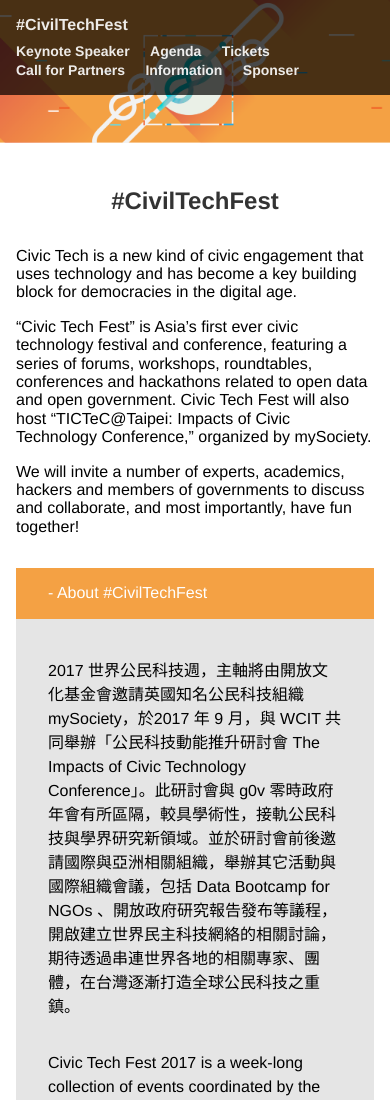
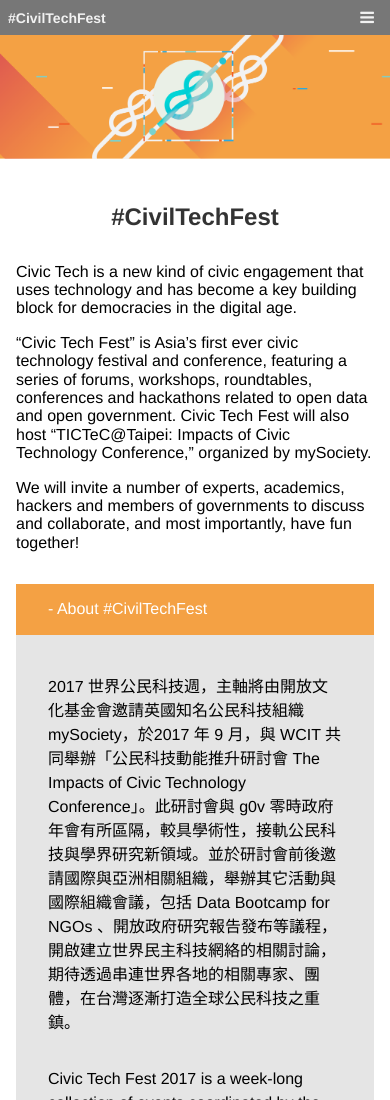
Before and after one commit to ocftw/ctfweb, a website: page index.html in a window 390 px wide. Shown: the top 1100 px of the page. Drawn offline with nearby package versions, Linux system fonts and the light colour scheme.

Commit message:
responsive hamburger

```diff
--- a/index.html
+++ b/index.html
@@ -5,6 +5,17 @@
     <meta charset="UTF-8" />
     <link rel="stylesheet" href="https://unpkg.com/tachyons/css/tachyons.min.css">
     <style>
+        @font-face {
+            font-family: 'fontello';
+            src: url('./font/fontello.eot?28342297');
+            src: url('./font/fontello.eot?28342297#iefix') format('embedded-opentype'),
+                url('./font/fontello.woff?28342297') format('woff'),
+                url('./font/fontello.ttf?28342297') format('truetype'),
+                url('./font/fontello.svg?28342297#fontello') format('svg');
+            font-weight: normal;
+            font-style: normal;
+        }
+
         body {
             font-family: Helvetica, sans-serif;
         }
@@ -42,17 +53,21 @@
         .bg-orange {
             background-color: #F4A144;
         }
+
+        .demo-icon {
+            font-family: "fontello";
+        }
     </style>
 </head>
 
 <body class="w-100">
     <div class="cf">
-        <header class="w-100 pa3 ph5-ns bg-black-70 fixed z-999">
+        <header class="w-100 pa2 pa3-l ph5-ns bg-gray fixed z-999">
             <div class="db dt-ns mw9 center v-mid w-100 white-90">
-                <div class="db dtc-ns v-mid tl w-20">
-                    <a href="/" class="dib f5 f4-ns fw6 link white-90" title="Home">#CivilTechFest</a>
+                <div class="dib dtc-ns v-mid tl w-20">
+                    <a href="/" class="dib f6 f4-ns fw6 link white-90" title="Home">#CivilTechFest</a>
                 </div>
-                <nav class="db dtc-ns v-mid w-100 tl tr-ns mt2 mt0-ns">
+                <nav class="dn dtc-l v-mid w-100 tl tr-ns mt2 mt0-ns">
                     <a title="Documentation" href="#" class="dn dib-ns f6 fw6 hover-gray link white-90 mr3">About CTF</a>
                     <a title="Components" href="#" class="f6 fw6 hover-gray link white-90 mr3 dib">Keynote Speaker</a>
                     <a title="Gallery of sites built with Tachyons" href="#" class="f6 fw6 hover-gray link white-90 mr3 dib">Agenda</a>
@@ -61,10 +76,13 @@
                     <a title="Tachyons on GitHub" href="http://github.com/tachyons-css/tachyons/" class="f6 fw6 hover-grey link white-90 mr3 dib">Information</a>
                     <a title="Tachyons on GitHub" href="http://github.com/tachyons-css/tachyons/" class="f6 fw6 hover-grey link white-90 mr3 dib">Sponser</a>
                 </nav>
+                    <nav class="dib w-60 dn-l tr v-mid fr pr2 pr0-ns">
+                        <span class="demo-icon icon-menu f5 f4-ns">&#xf0c9;</span>
+                    </nav>
             </div>
         </header>
         <!-- hero -->
-        <article class="w-100 center relative">
+        <article class="w-100 center relative mt3 mt0-ns">
             <h2 class="dn db-l white absolute hero-left f4-ns lh-title">Sep. 11th - 16th<br />TAIWAN</h2>
             <h2 class="dn db-l white absolute hero-right f4-ns lh-title">Co-host with WCIT 2017 &<br />TICTeC@Taipei</h2>
             <img src="./hero.png" class="mw-100 mh-100">
```
Also changed, not shown: font/fontello.ttf (added), font/fontello.woff (added), font/fontello.woff2 (added), 2 other files.
